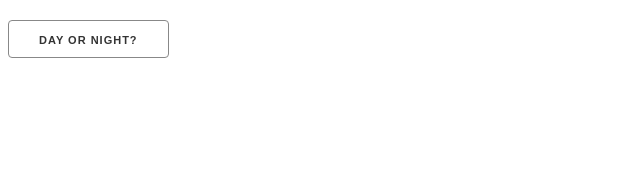
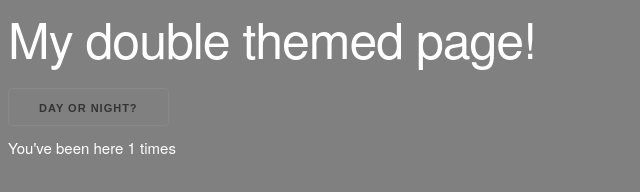
Before and after one commit to CuDecker/MI-449-SS17-740-js-localstorage-wMUDce, a plain HTML site: page index.html in a window 1280 px wide. Both pictures are taken after a click on the button "DAY OR NIGHT?". Shown: the whole page, without its empty margins (0-640 px from the left). Drawn offline with nearby package versions, Linux system fonts and the light colour scheme.

Commit message:
added working button and visit counter

```diff
--- a/index.html
+++ b/index.html
@@ -8,8 +8,9 @@
   </head>
   <body>
     <div>
-      <h1></h1>
+      <h1>My double themed page!</h1>
       <button id="theme"> Day or Night? </button>
+      <p>You've been here <span id="visits"></span> times</p>
     </div>
     <script src="js/script.js"></script>
   </body>
--- a/js/script.js
+++ b/js/script.js
@@ -1,20 +1,30 @@
 var currentTheme = parseInt(window.localStorage.getItem('currentTheme'))
+var visits = parseInt(window.localStorage.getItem('visits'))
 
 var themeButton = document.getElementById('theme')
-
 var day = 1
-
 var night = 2
 
-if (currentTheme === null) {
+if (isNaN(visits)) {
+  visits = 0
+}
+
+if (visits > -1) {
+  visits = visits + 1
+  window.localStorage.setItem('visits', visits)
+  document.getElementById('visits').innerHTML = visits
+}
+
+if (currentTheme === null || isNaN(currentTheme)) {
   currentTheme = day
   document.body.setAttribute('class', 'daytime')
   console.log('no previous theme set, defaulting...')
 }
+
 if (currentTheme === day) {
   document.body.setAttribute('class', 'daytime')
   console.log('Previous day theme found, setting...')
-} else if (currentTheme === night) {
+} else {
   document.body.setAttribute('class', 'nightime')
   console.log('Previous night theme found, setting...')
 }
@@ -22,13 +32,13 @@ if (currentTheme === day) {
 themeButton.addEventListener('click', function () {
   if (currentTheme === day) {
     currentTheme = night
-    document.body.setAttribute('class', 'daytime')
+    document.body.setAttribute('class', 'nightime')
     window.localStorage.setItem('currentTheme', currentTheme)
     console.log('Was day, now night')
-  } else if (currentTheme === night) {
+  } else {
     currentTheme = day
     window.localStorage.setItem('currentTheme', currentTheme)
-    document.body.setAttribute('class', 'nightime')
+    document.body.setAttribute('class', 'daytime')
     console.log('was night, now day')
   }
 })
```
